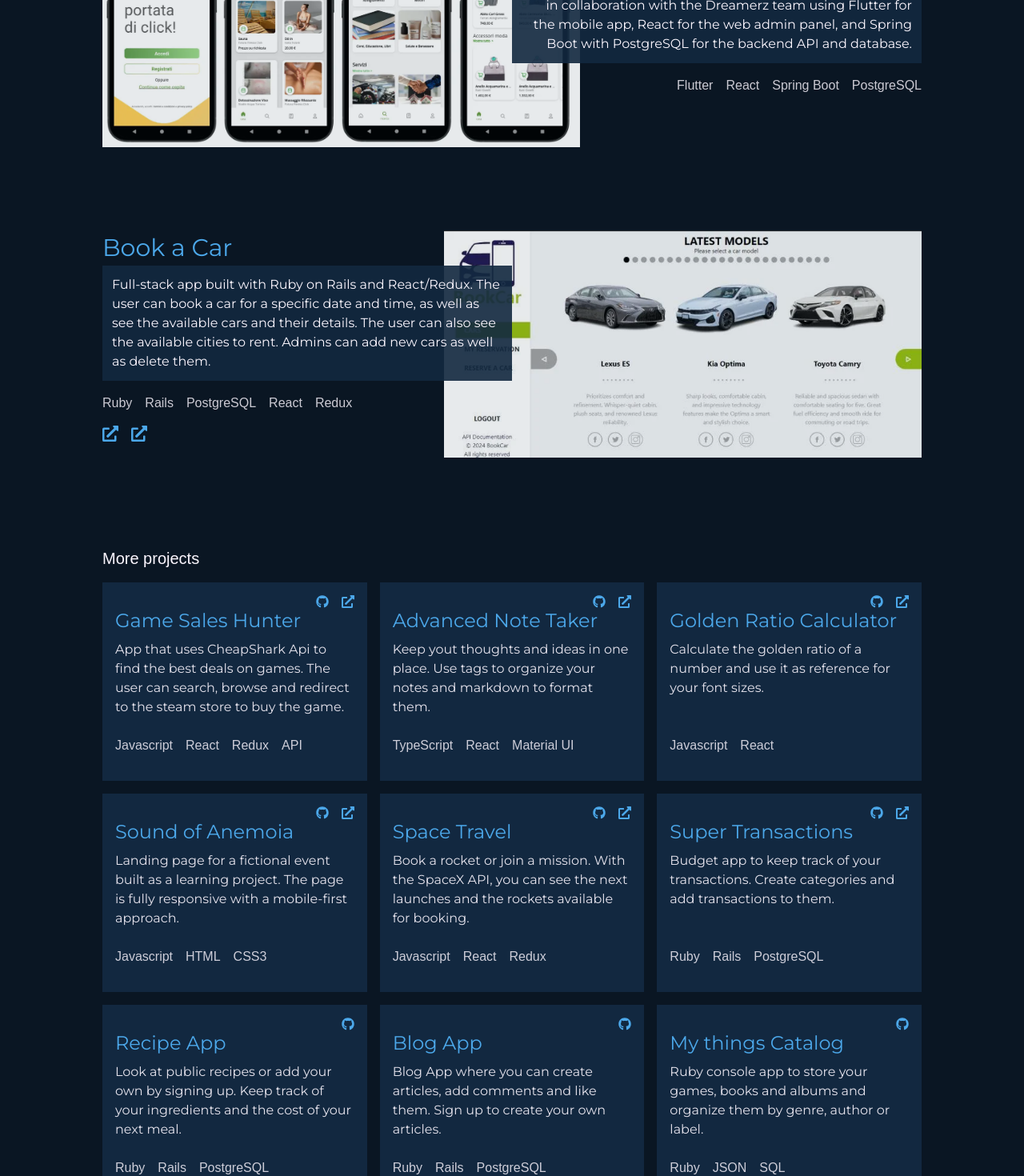
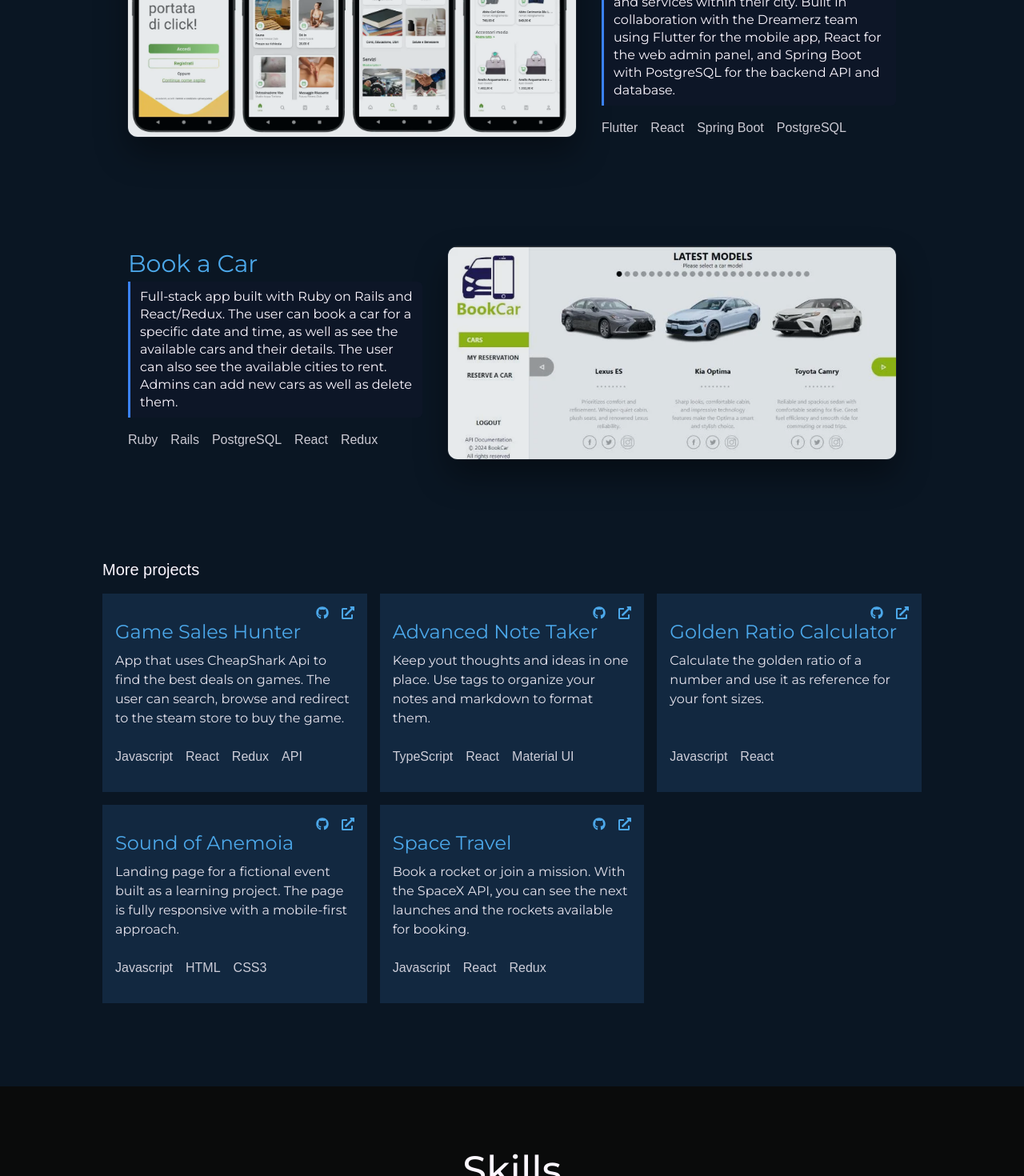
Before and after one commit to tomasesquivelgc/Portfolio, a React (Vite) app: page / in a window 1280 px wide. Shown: the part 1540-3010 px from the top of the page at 80% size. Built offline with nearby package versions, Linux system fonts and the light colour scheme; a web font is replaced by a local one.

Commit message:
projects
remove other projects (some of them)
change the featured projects style

```diff
--- a/src/components/Projects/FeaturedProject.jsx
+++ b/src/components/Projects/FeaturedProject.jsx
@@ -25,19 +25,20 @@ const FeaturedProject = ({ project, alignRight }) => {
   return (
     <div
       ref={ref}
+      key={project.title}
       style={{
         transform: isInView ? 'none' : `translateX(${alignRight ? '200px' : '-200px'})`,
         opacity: isInView ? 1 : 0,
         transition: 'all 0.7s cubic-bezier(0.17, 0.55, 0.55, 1) 0.2s',
-        minHeight: imgHeight ? `${imgHeight}px` : 'auto', // 👈 dynamic min-height
       }}
-      key={project.title}
-      className={`w-full relative flex md:my-0 lg:my-8 ${
-        alignRight ? 'md:justify-end' : ''
-      }`}
+      className="w-full px-1 md:px-6 lg:px-8 md:my-2 lg:my-10"
+    >
+    <div
+      className="relative flex w-full"
+      style={{ minHeight: imgHeight ? `${imgHeight}px` : 'auto' }}
     >
       <div
-        className={`h-full md:h-auto md:w-7/12 overflow-hidden md:overflow-visible bg-prussiaBlue flex justify-center absolute ${
+        className={`h-full md:h-auto md:w-7/12 overflow-hidden rounded-xl bg-prussiaBlue flex justify-center absolute shadow-[0_0_0_1px_rgba(255,255,255,0.06),0_20px_40px_rgba(0,0,0,0.4)] ${
           alignRight ? 'left-0' : 'right-0'
         }`}
       >
@@ -54,23 +55,21 @@ const FeaturedProject = ({ project, alignRight }) => {
       </div>
 
       <div
-        className={`${alignRight ? 'md:text-right' : 'md:text-left'} w-full md:w-1/2 p-4 md:p-0 z-10 flex flex-col justify-start`}
+        className={`text-left w-full md:w-5/12 p-4 md:p-0 z-10 flex flex-col justify-start ${
+          alignRight ? 'md:ml-auto md:pl-8' : 'md:pr-8'
+        }`}
       >
-        <h4 className="text-3xl text-argBlue md:px-0 py-1 hover:text-magnolia">
+        <h4 className="text-3xl text-left text-argBlue py-1 hover:text-magnolia">
           <a href={project.link} target="_blank" rel="noopener noreferrer">
             {project.title}
           </a>
         </h4>
 
-        <p className="py-2 md:px-3 md:py-3 md:bg-prussiaBlue/90">
+        <p className="px-3 py-2 leading-snug text-left border-l-[3px] border-l-[#3b82f6] bg-[rgba(15,23,42,0.75)] backdrop-blur rounded-r-md">
           {project.description}
         </p>
 
-        <ul
-          className={`py-2 md:px-0 flex gap-4 w-full flex-wrap ${
-            alignRight ? 'md:justify-end' : 'md:justify-start'
-          }`}
-        >
+        <ul className="py-2 flex gap-4 w-full flex-wrap justify-start">
           {project.technologies.map((tech) => (
             <li key={tech} className="font-chivo opacity-80 py-2">
               {tech}
@@ -78,11 +77,7 @@ const FeaturedProject = ({ project, alignRight }) => {
           ))}
         </ul>
 
-        <div
-          className={`flex gap-4 justify-end ${
-            alignRight ? 'md:justify-end' : 'md:justify-start'
-          }`}
-        >
+        <div className="flex gap-4 justify-start">
           {project.link && (
             <motion.a
               whileHover={{ scale: 1.5, color: '#FCF7FF' }}
@@ -110,6 +105,7 @@ const FeaturedProject = ({ project, alignRight }) => {
         </div>
       </div>
     </div>
+    </div>
   );
 };
 
--- a/src/data/featured.js
+++ b/src/data/featured.js
@@ -16,8 +16,6 @@ const featured = [
     technologies: ['Ruby', 'Rails', 'PostgreSQL', 'React', 'Redux'],
     image: 'projects/bookcar.webp',
     description: 'Full-stack app built with Ruby on Rails and React/Redux. The user can book a car for a specific date and time, as well as see the available cars and their details. The user can also see the available cities to rent. Admins can add new cars as well as delete them.',
-    link: 'https://fmanimashaun.github.io/book-car/',
-    codeLink: 'https://github.com/tomasesquivelgc/book-car',
   },
 ];
 
--- a/src/data/others.js
+++ b/src/data/others.js
@@ -34,34 +34,6 @@ const moreProjects = [
     link: 'https://deploy-preview-36--guileless-halva-645039.netlify.app',
     codeLink: 'https://github.com/tomasesquivelgc/Space-Travelers-Hub',
   },
-  {
-    title: 'Super Transactions',
-    technologies: ['Ruby', 'Rails', 'PostgreSQL'],
-    description: 'Budget app to keep track of your transactions. Create categories and add transactions to them.',
-    link: 'https://super-transactions.onrender.com',
-    codeLink: 'https://github.com/tomasesquivelgc/Super-Transactions',
-  },
-  {
-    title: 'Recipe App',
-    technologies: ['Ruby', 'Rails', 'PostgreSQL'],
-    description: 'Look at public recipes or add your own by signing up. Keep track of your ingredients and the cost of your next meal.',
-    link: null,
-    codeLink: 'https://github.com/tomasesquivelgc/Recipe-app',
-  },
-  {
-    title: 'Blog App',
-    technologies: ['Ruby', 'Rails', 'PostgreSQL'],
-    description: 'Blog App where you can create articles, add comments and like them. Sign up to create your own articles.',
-    link: null,
-    codeLink: 'https://github.com/tomasesquivelgc/Blog-App',
-  },
-  {
-    title: 'My things Catalog',
-    technologies: ['Ruby', 'JSON', 'SQL'],
-    description: 'Ruby console app to store your games, books and albums and organize them by genre, author or label.',
-    link: null,
-    codeLink: 'https://github.com/tomasesquivelgc/My-Things-Catalog',
-  },
 ];
 
 export default moreProjects;
```
